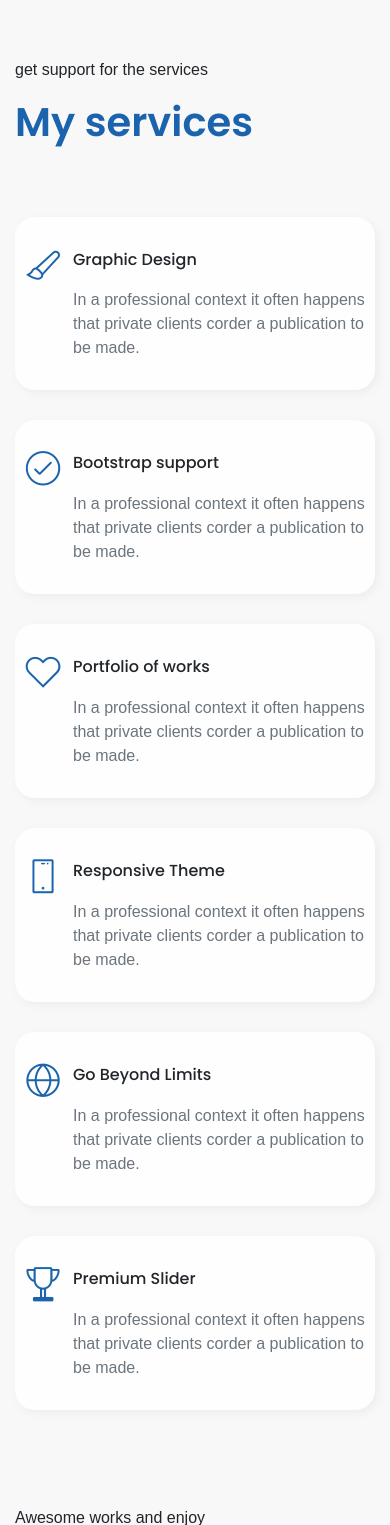
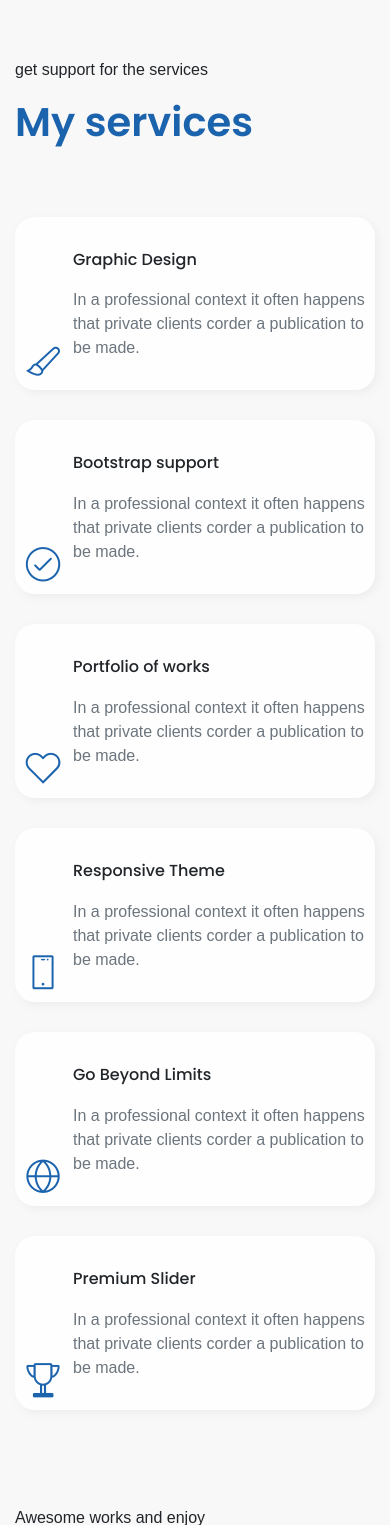
Before and after one commit to antoniopantaleo/antoniopantaleo.github.io, a PHP site: page /bg-image.html in a window 390 px wide. Shown: the part 2323-3848 px from the top of the page. Run offline with PHP 8.4, Linux system fonts and the light colour scheme; grey boxes labelled with a size stand in for pictures from a placeholder-image service; some libraries are stand-ins or nearby versions; some web fonts are replaced.

Commit message:
aggiunto margine in main.css

```diff
--- a/assets/css/main.css
+++ b/assets/css/main.css
@@ -2208,6 +2208,9 @@ canvas.particles-js-canvas-el {
     padding-right: 0;
     padding-left: 0;
   }
+  .d-inline-block {
+    margin-top: 6em;
+  }
 }
 
 @media (max-width: 575px) {
```
